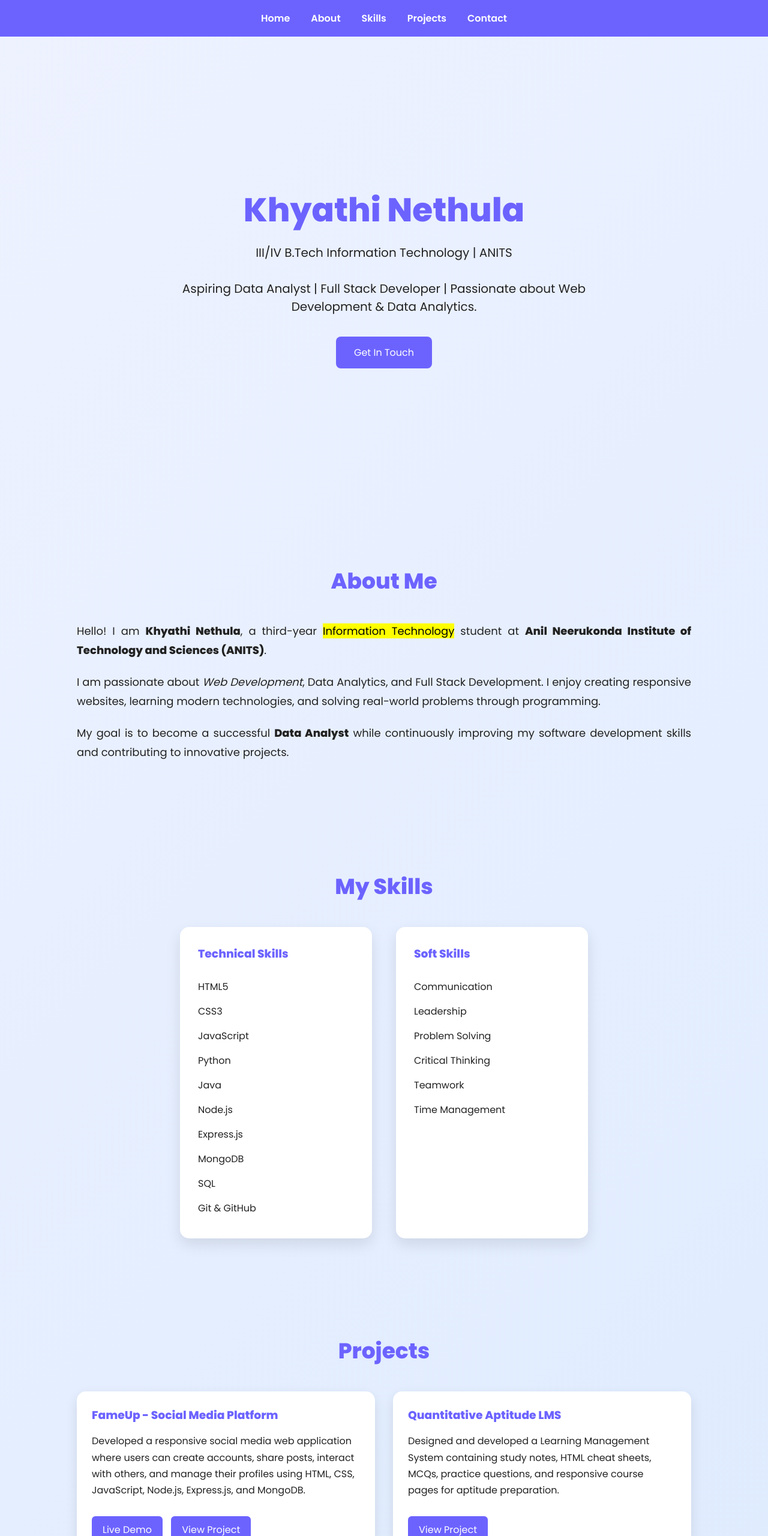
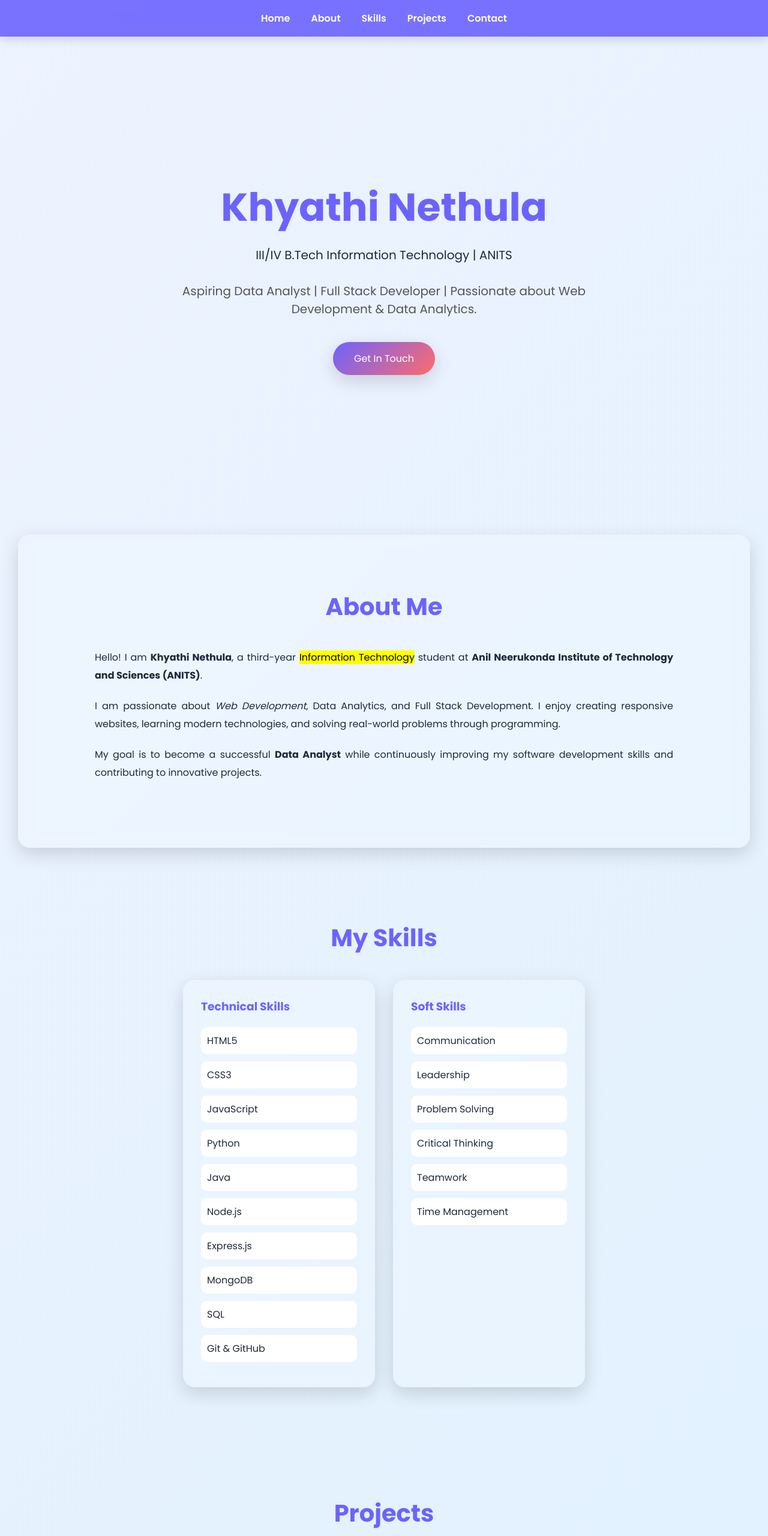
Before and after one commit to khyathi16/portfolio, a plain HTML site: page index.html in a window 1280 px wide. Shown: the top 2560 px of the page at 60% size. Drawn offline with Linux system fonts and the light colour scheme.

Commit message:
Updated portfolio html,  CSS design

```diff
--- a/index.html
+++ b/index.html
@@ -192,7 +192,7 @@
 
         <address>
 
-            Email: khyathi@example.com
+            Email: nethulakhyathiprasad.24.it@anits.edu.com
 
         </address>
 
--- a/styles.css
+++ b/styles.css
@@ -1,4 +1,6 @@
 /* Google Font */
+@import url('https://fonts.googleapis.com/css2?family=Poppins:wght@300;400;500;600;700;800&display=swap');
+
 *{
     margin:0;
     padding:0;
@@ -7,39 +9,53 @@
     scroll-behavior:smooth;
 }
 
-/* CSS Variables */
 :root{
     --primary:#6C63FF;
-    --secondary:#9B5DE5;
-    --background:#F5F7FA;
-    --dark:#222;
-    --white:#fff;
-    --card:#ffffff;
+    --secondary:#FF6B6B;
+    --accent:#00C9A7;
+    --dark:#1E293B;
+    --light:#F8FAFC;
+    --glass:rgba(255,255,255,0.18);
+    --shadow:0 10px 30px rgba(0,0,0,.15);
 }
 
-/* Body */
+/* Background */
 
 body{
-    background:linear-gradient(135deg,#eef2ff,#dbeafe);
+    background:linear-gradient(-45deg,#eef2ff,#e0f2fe,#f5f3ff,#fef3c7);
+    background-size:400% 400%;
+    animation:bgMove 12s ease infinite;
     color:var(--dark);
 }
 
-/* Header */
+@keyframes bgMove{
+
+    0%{background-position:0% 50%;}
+    50%{background-position:100% 50%;}
+    100%{background-position:0% 50%;}
+
+}
+
+/* Navbar */
 
 header{
     position:sticky;
     top:0;
-    z-index:1000;
+    z-index:999;
 }
 
 nav{
-    background:var(--primary);
-    padding:18px 40px;
+    display:flex;
+    justify-content:center;
+    align-items:center;
+    padding:18px;
+    background:rgba(108,99,255,.9);
+    backdrop-filter:blur(10px);
+    box-shadow:0 5px 15px rgba(0,0,0,.15);
 }
 
 nav ul{
     display:flex;
-    justify-content:center;
     list-style:none;
     gap:35px;
 }
@@ -48,14 +64,39 @@ nav ul li a{
     color:white;
     text-decoration:none;
     font-weight:600;
-    transition:0.3s;
+    position:relative;
+    transition:.3s;
 }
 
-nav ul li a:hover{
-    color:yellow;
+nav ul li a::after{
+    content:'';
+    width:0;
+    height:3px;
+    background:white;
+    position:absolute;
+    left:0;
+    bottom:-6px;
+    transition:.3s;
 }
 
-/* Hero Section */
+nav ul li a:hover::after{
+    width:100%;
+}
+
+/* Sections */
+
+section{
+    padding:90px 10%;
+}
+
+section h2{
+    text-align:center;
+    font-size:40px;
+    color:var(--primary);
+    margin-bottom:40px;
+}
+
+/* Hero */
 
 #home{
     height:100vh;
@@ -64,12 +105,12 @@ nav ul li a:hover{
     justify-content:center;
     align-items:center;
     text-align:center;
-    padding:20px;
 }
 
 #home h1{
-    font-size:55px;
+    font-size:65px;
     color:var(--primary);
+    animation:slideDown 1s;
 }
 
 #home p{
@@ -79,44 +120,39 @@ nav ul li a:hover{
 
 .tagline{
     max-width:700px;
+    color:#555;
 }
 
 .btn{
+    margin-top:25px;
     display:inline-block;
-    margin-top:20px;
-    padding:14px 30px;
-    background:var(--primary);
+    text-decoration:none;
+    padding:15px 35px;
+    border-radius:40px;
+    background:linear-gradient(135deg,var(--primary),var(--secondary));
     color:white;
-    text-decoration:none;
-    border-radius:8px;
-    transition:0.3s;
+    transition:.4s;
+    box-shadow:var(--shadow);
 }
 
 .btn:hover{
-    background:var(--secondary);
-    transform:translateY(-3px);
-}
-
-/* Sections */
-
-section{
-    padding:80px 10%;
-}
-
-section h2{
-    text-align:center;
-    color:var(--primary);
-    margin-bottom:40px;
-    font-size:36px;
+    transform:translateY(-5px) scale(1.05);
 }
 
 /* About */
 
+#about{
+    background:var(--glass);
+    backdrop-filter:blur(10px);
+    border-radius:20px;
+    margin:30px;
+    box-shadow:var(--shadow);
+}
+
 #about p{
+    line-height:1.9;
     margin-bottom:20px;
     text-align:justify;
-    line-height:1.8;
-    font-size:18px;
 }
 
 /* Skills */
@@ -124,21 +160,22 @@ section h2{
 .skills-container{
     display:flex;
     justify-content:center;
-    gap:40px;
+    gap:30px;
     flex-wrap:wrap;
 }
 
 .skill-box{
-    background:var(--card);
+    background:var(--glass);
+    backdrop-filter:blur(10px);
+    width:320px;
     padding:30px;
-    width:320px;
-    border-radius:15px;
-    box-shadow:0 10px 25px rgba(0,0,0,0.1);
-    transition:0.3s;
+    border-radius:20px;
+    box-shadow:var(--shadow);
+    transition:.4s;
 }
 
 .skill-box:hover{
-    transform:translateY(-8px);
+    transform:translateY(-10px);
 }
 
 .skill-box h3{
@@ -146,12 +183,18 @@ section h2{
     margin-bottom:20px;
 }
 
-.skill-box ul{
+.skill-box li{
     list-style:none;
+    margin:12px 0;
+    padding:10px;
+    background:white;
+    border-radius:10px;
+    transition:.3s;
 }
 
-.skill-box li{
-    padding:8px 0;
+.skill-box li:hover{
+    background:var(--primary);
+    color:white;
 }
 
 /* Projects */
@@ -164,15 +207,15 @@ section h2{
 
 .card{
     background:white;
-    padding:25px;
-    border-radius:15px;
-    box-shadow:0 8px 20px rgba(0,0,0,.1);
-    transition:.3s;
+    border-radius:20px;
+    padding:30px;
+    box-shadow:var(--shadow);
+    transition:.4s;
+    border-top:6px solid var(--primary);
 }
 
 .card:hover{
-    transform:translateY(-8px);
-    box-shadow:0 15px 30px rgba(0,0,0,.2);
+    transform:translateY(-12px);
 }
 
 .card h3{
@@ -181,19 +224,18 @@ section h2{
 }
 
 .card p{
-    line-height:1.7;
-    margin-bottom:20px;
+    line-height:1.8;
 }
 
 .card a{
     display:inline-block;
+    margin-top:15px;
     margin-right:10px;
-    margin-top:10px;
+    text-decoration:none;
+    color:white;
+    background:var(--primary);
     padding:10px 18px;
-    background:var(--primary);
-    color:white;
-    text-decoration:none;
-    border-radius:6px;
+    border-radius:8px;
     transition:.3s;
 }
 
@@ -206,15 +248,16 @@ section h2{
 form{
     max-width:700px;
     margin:auto;
-    background:white;
     padding:35px;
-    border-radius:15px;
-    box-shadow:0 8px 20px rgba(0,0,0,.1);
+    border-radius:20px;
+    background:var(--glass);
+    backdrop-filter:blur(12px);
+    box-shadow:var(--shadow);
 }
 
 form label{
     display:block;
-    margin-top:15px;
+    margin-top:18px;
     margin-bottom:8px;
     font-weight:600;
 }
@@ -222,67 +265,65 @@ form label{
 form input,
 form textarea{
     width:100%;
-    padding:12px;
-    border:2px solid #ddd;
-    border-radius:8px;
+    padding:14px;
+    border:none;
+    border-radius:10px;
     outline:none;
-    transition:.3s;
+    margin-bottom:10px;
 }
 
 form input:focus,
 form textarea:focus{
-    border-color:var(--primary);
+    box-shadow:0 0 10px var(--primary);
 }
 
 form button{
+    width:100%;
     margin-top:20px;
-    width:100%;
-    padding:14px;
+    padding:15px;
     border:none;
-    background:var(--primary);
+    border-radius:10px;
+    background:linear-gradient(135deg,var(--primary),var(--secondary));
     color:white;
-    border-radius:8px;
     font-size:18px;
     cursor:pointer;
     transition:.3s;
 }
 
 form button:hover{
-    background:var(--secondary);
+    transform:scale(1.02);
 }
 
 /* Footer */
 
 footer{
-    background:var(--primary);
+    background:var(--dark);
     color:white;
     text-align:center;
-    padding:25px;
+    padding:30px;
 }
 
-footer address{
-    margin:15px 0;
-    font-style:normal;
+.social-links{
+    margin-top:15px;
 }
 
 .social-links a{
     color:white;
-    margin:0 12px;
     text-decoration:none;
-    transition:.3s;
+    margin:0 15px;
 }
 
 .social-links a:hover{
-    color:yellow;
+    color:var(--accent);
 }
 
 /* Animation */
 
-@keyframes fadeIn{
+@keyframes slideDown{
 
     from{
         opacity:0;
-        transform:translateY(30px);
+        transform:translateY(-40px);
     }
 
     to{
@@ -292,22 +333,17 @@ footer address{
 
 }
 
-section{
-    animation:fadeIn 1s ease;
-}
-
-/* Responsive */
+/* Mobile */
 
 @media(max-width:768px){
 
     nav ul{
         flex-direction:column;
-        align-items:center;
         gap:15px;
     }
 
     #home h1{
-        font-size:40px;
+        font-size:42px;
     }
 
     .skills-container{
@@ -315,12 +351,8 @@ section{
         align-items:center;
     }
 
-    .project-container{
-        grid-template-columns:1fr;
-    }
-
     section{
-        padding:60px 8%;
+        padding:70px 7%;
     }
 
 }
```
